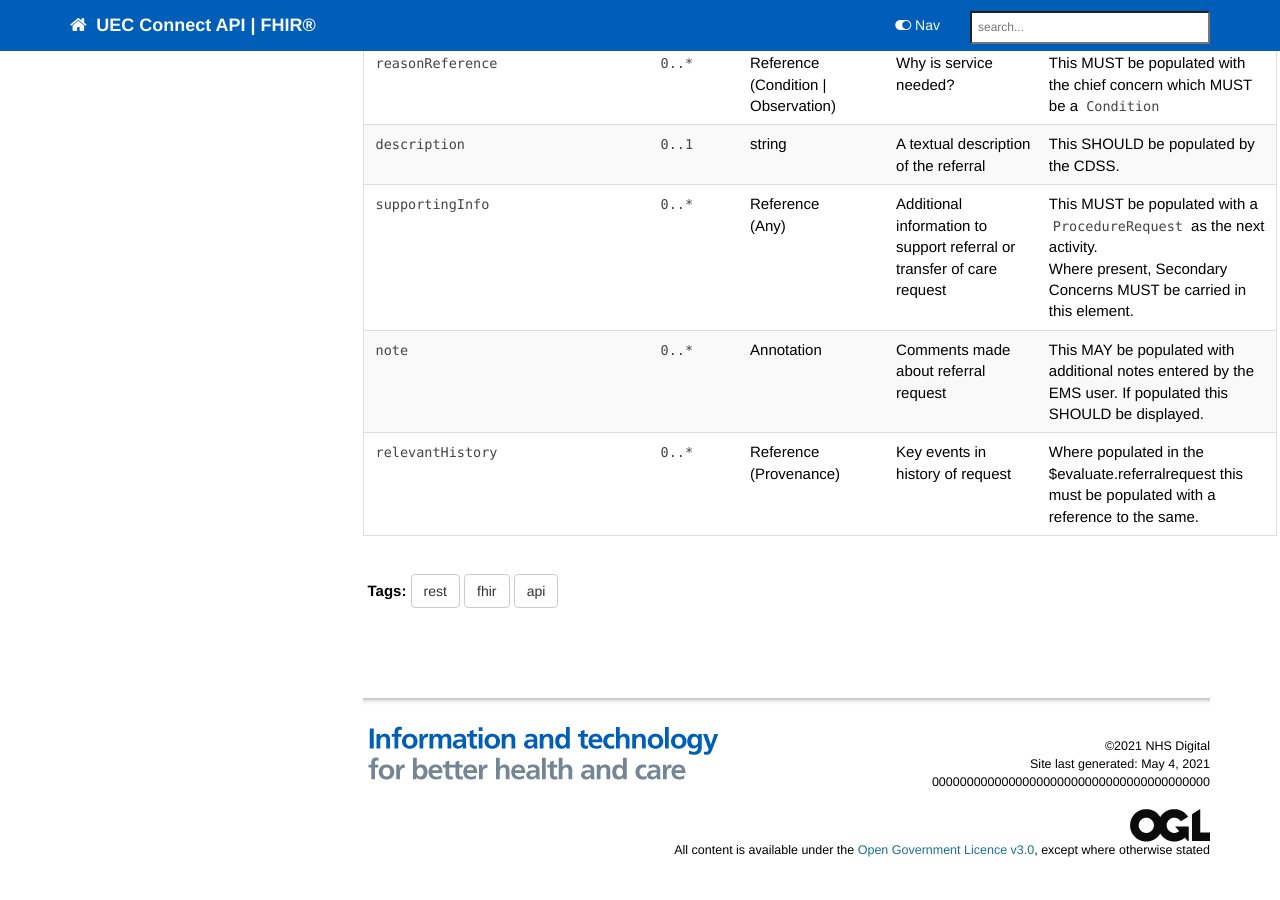
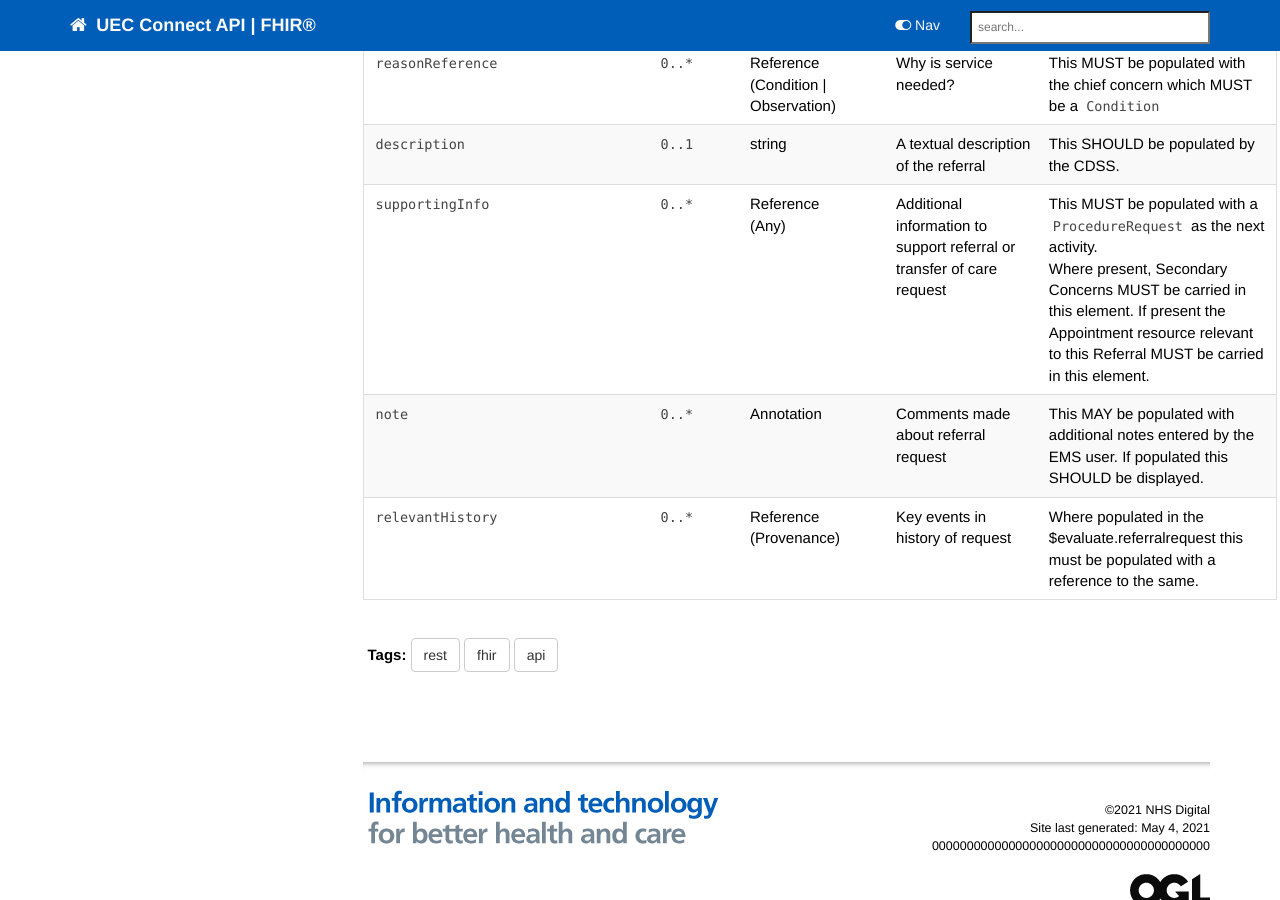
Before and after one commit to nhsconnect/FHIR-CDS, a Jekyll site: the page built from pages/explore/api_encounter_report_referralrequest.md, in a window 1280 px wide and 900 px high, scrolled down 3596 px. Built offline with Jekyll 4.4.1, drawn with Linux system fonts in a browser that asks for light colours; nearby versions of some CDN libraries; comment, search, counter and statistics services are not loaded.

Commit message:
CDSAPI-107

```diff
--- a/pages/explore/api_encounter_report_referralrequest.md
+++ b/pages/explore/api_encounter_report_referralrequest.md
@@ -243,7 +243,7 @@ This MUST match the occurrence returned in the $evaluate.referralrequest.</td>
       <td><code class="highlighter-rouge">0..*</code></td>
     <td>Reference<br>(Any)</td>
     <td>Additional information to support referral or transfer of care request</td>
-<td>This MUST be populated with a <code class="highlighter-rouge">ProcedureRequest</code> as the next activity.<br /> Where present, Secondary Concerns MUST be carried in this element.</td>
+<td>This MUST be populated with a <code class="highlighter-rouge">ProcedureRequest</code> as the next activity.<br /> Where present, Secondary Concerns MUST be carried in this element. If present the Appointment resource relevant to this Referral MUST be carried in this element.</td>
  </tr>
 <tr>
   <td><code class="highlighter-rouge">note</code></td>
```
